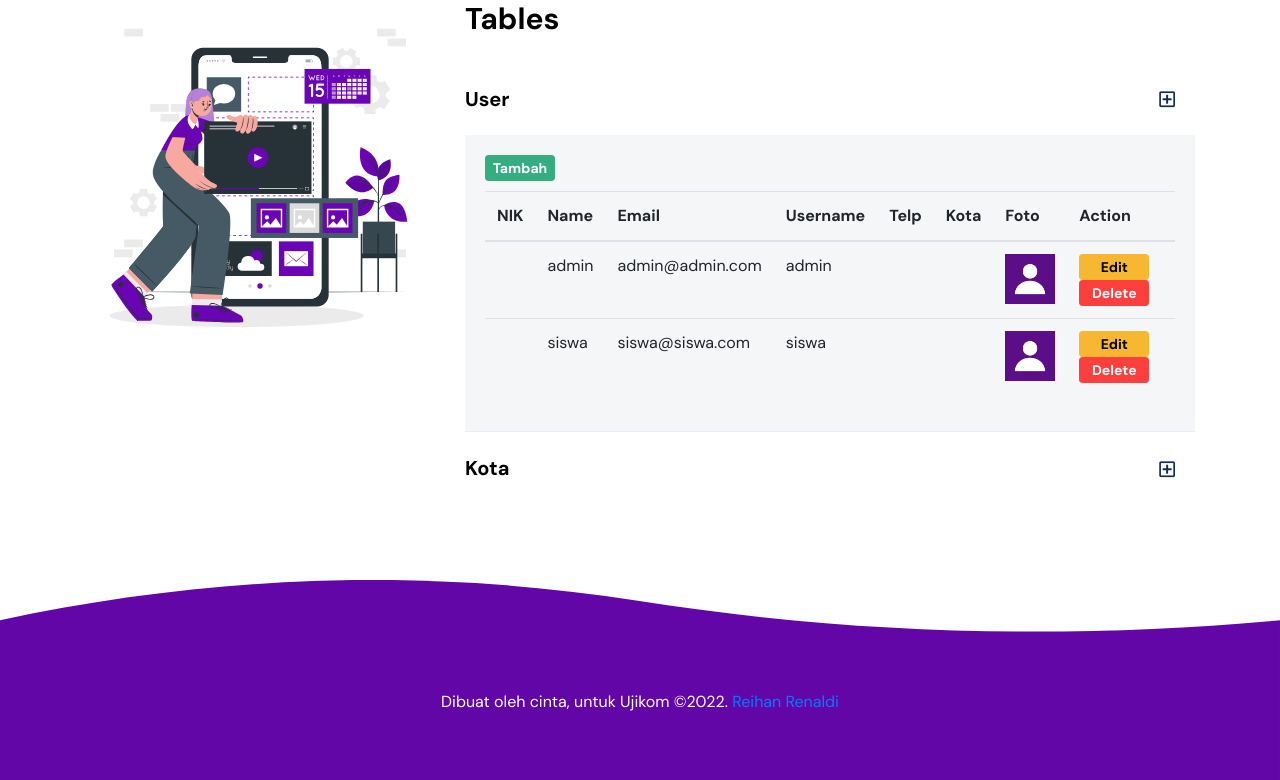
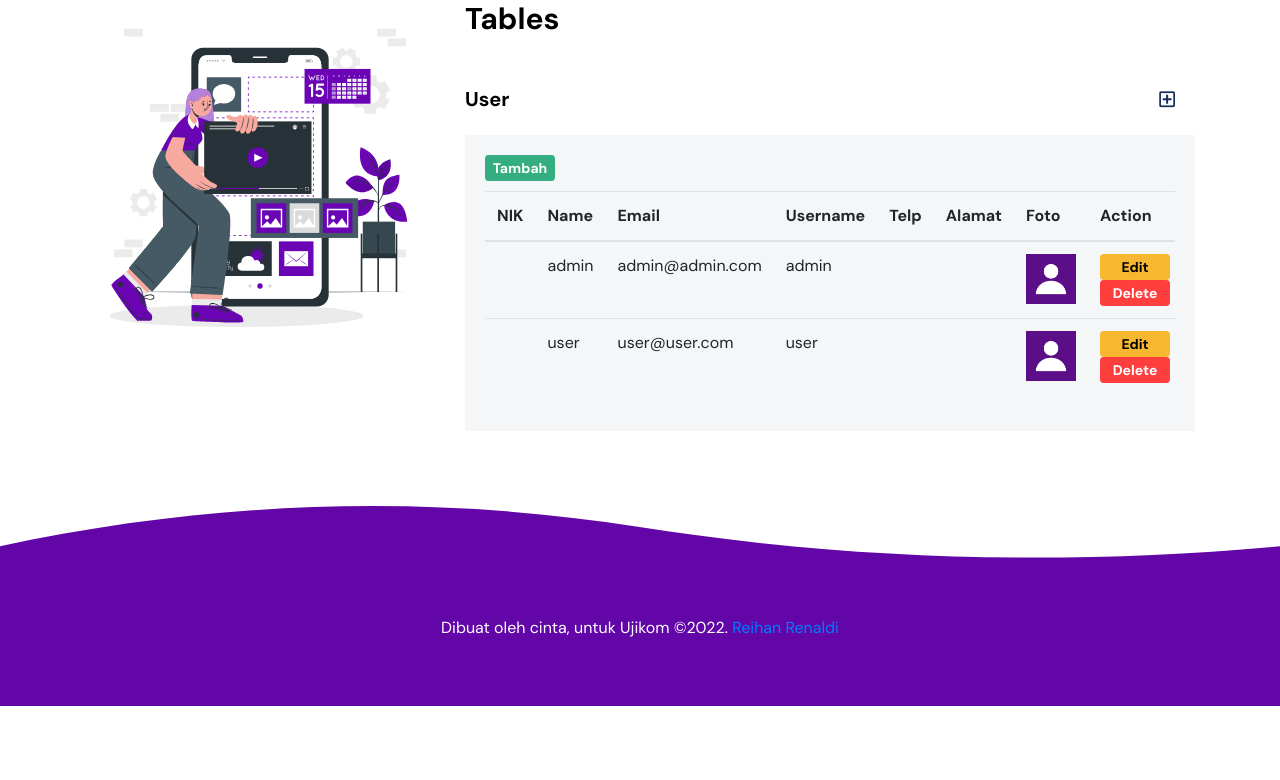
Before and after one commit to reihanrere/peduli-diri, a Laravel app: page /admin/index in a window 1280 px wide, after a click on "User". Shown: the part 182-962 px from the top of the page. After the commit the page ends 888 px from the top, so only its background shows below. Run offline with Laravel 8, Linux system fonts and the light colour scheme; a user stored in the database is signed in; data comes from the database, SQL or seed files in the repository; data that the repository does not hold is empty; some libraries are stand-ins or nearby versions.

Commit message:
update-profile

```diff
--- a/app/Http/Controllers/AdminController.php
+++ b/app/Http/Controllers/AdminController.php
@@ -3,7 +3,6 @@
 namespace App\Http\Controllers;
 
 use Illuminate\Http\Request;
-use \App\Model\kota;
 use \App\Model\Perjalanan;
 use \App\User;
 use Illuminate\Support\Facades\Hash;
@@ -11,17 +10,14 @@ use Illuminate\Support\Facades\Hash;
 class AdminController extends Controller
 {
     public function AdminIndex() {
-
-        $kotas = kota::all();
         $users = User::all();
 
-        return view('admin.index',compact('kotas','users'));
+        return view('admin.index',compact('users'));
 
     }
 
     public function CreateUser(Request $request) {
-        $kota = kota::all();
-        return view('admin.create-user',compact('kota'));
+        return view('admin.create-user');
     }
 
     public function StoreUser(Request $request) {
@@ -34,17 +30,16 @@ class AdminController extends Controller
         $user->password = Hash::make($request->password);
         $user->telp = $request->telp;
         $user->foto = "default.png";
-        $user->kota_id = $request->kota_id;
+        $user->alamat = $request->alamat;
         $user->save();
 
         return redirect('/admin/index');
     }
 
     public function EditUser($id) {
-        $kota = kota::all();
         $user = User::findOrFail($id);
 
-        return view('admin.update-user',compact('kota','user'));
+        return view('admin.update-user',compact('user'));
     }
 
     public function UpdateUser(Request $request, $id) {
@@ -73,36 +68,4 @@ class AdminController extends Controller
         return redirect('/admin/index');
 
     }
-
-    public function CreateKota() {return view('admin.create-kota');}
-
-    public function StoreKota(Request $request) {
-        kota::create($request->all());
-
-        return redirect('/admin/index');
-    }
-
-    public function EditKota($id) {
-        $kota = kota::findOrFail($id);
-
-        return view('admin.update-kota',compact('kota'));
-    }
-
-    public function UpdateKota(Request $request, $id) {
-        $kota = kota::findOrFail($id);
-        $kota->update($request->all());
-        $kota->save();
-
-        return redirect('/admin/index');
-    }
-
-    // public function DeleteKota($id) {
-    //     // $user = User::findOrFail($id);
-    //     $kota = kota::findOrFail($id);
-    //     $kota->delete();
-
-    //     // dd($kota);
-
-    //     return redirect('/admin/index');
-    // }
 }
--- a/app/Http/Controllers/Auth/RegisterController.php
+++ b/app/Http/Controllers/Auth/RegisterController.php
@@ -68,7 +68,7 @@ class RegisterController extends Controller
             'name' => $data['name'],
             'email' => $data['email'],
             'password' => Hash::make($data['password']),
-            'role' => "siswa",
+            'role' => "user",
             'foto' => "default.png"
         ]);
     }
--- a/app/Http/Controllers/HomeController.php
+++ b/app/Http/Controllers/HomeController.php
@@ -41,7 +41,7 @@ class HomeController extends Controller
         if(auth()->user()->role == 'admin') {
             $perjalanan = \App\Model\Perjalanan::with('User')->orderBy('status', 'asc')->get();
             return response()->json(["code" => "00", "message" => "success" , "data" => $perjalanan]);
-        } elseif(auth()->user()->role == 'siswa'){
+        } elseif(auth()->user()->role == 'user'){
             $perjalanan = \App\Model\Perjalanan::where('user_id', auth()->user()->id)
             ->where(function ($query) {
                 $query->where(DB::raw('datediff(now(),created_at)'),"<",3)
--- a/app/Model/kota.php
+++ /dev/null
@@ -1,22 +0,0 @@
-<?php
-
-namespace App\Model;
-
-use Illuminate\Database\Eloquent\Model;
-
-class kota extends Model
-{
-    protected $table = 'kotas';
-
-    protected $fillable = [
-        'id',
-        'nama'
-    ];
-
-    protected $primaryKey = 'id';
-
-    public function User(){
-        return $this->hasMany('App\User', 'kota_id','id');
-    }
-
-}
--- a/resources/views/admin/index.blade.php
+++ b/resources/views/admin/index.blade.php
@@ -32,7 +32,7 @@
                                                     <th>Email</th>
                                                     <th>Username</th>
                                                     <th>Telp</th>
-                                                    <th>Kota</th>
+                                                    <th>Alamat</th>
                                                     <th>Foto</th>
                                                     <th>Action</th>
                                                 </tr>
@@ -45,7 +45,7 @@
                                                         <td>{{ $user->email }}</td>
                                                         <td>{{ $user->username }}</td>
                                                         <td>{{ $user->telp }}</td>
-                                                        <td>{{ $user->kota->nama == null ? "" : $user->kota->nama }}</td>
+                                                        <td>{{ $user->alamat }}</td>
                                                         <td>
                                                             <img src="{{ url('image') }}/{{ $user->foto }}"
                                                             alt="user avatar" style="max-width: 50px;">
@@ -64,40 +64,6 @@
                                 </div>
                             </div>
                         </div>
-                        <div class="card feature-faq-card">
-                            <div class="card-header bg-white" id="featureFaqTwoTitle">
-                                <a href="#featureFaqTwoCollapse" class="d-flex align-items-center" data-toggle="collapse">
-                                    <h5 class="mb-0">Kota</h5> <i class="far fa-plus-square ml-auto"></i>
-                                </a>
-                            </div>
-                            <div id="featureFaqTwoCollapse" class="collapse" aria-labelledby="featureFaqTwoTitle">
-                                <div class="card-body">
-                                    <a href="/admin/create-kota" class="btn btn-success btn-sm" class="btn btn-danger btn-sm"
-                                    style="width: 70px; padding: 5px; margin-bottom: 10px;">Tambah</a>
-                                    <div class="table-responsive">
-                                        <table class="table">
-                                            <thead>
-                                                <tr>
-                                                    <th>Nama Kota</th>
-                                                    <th>Action</th>
-                                                </tr>
-                                            </thead>
-                                            <tbody>
-                                                @foreach ($kotas as $kota)
-                                                    <tr>
-                                                        <td>{{ $kota->nama }}</td>
-                                                        <td>
-                                                            <a href="/admin/edit-kota/{{$kota->id}}" class="btn btn-warning btn-sm"
-                                                                style="width: 70px; padding: 5px">Edit</a>
-                                                        </td>
-                                                    </tr>
-                                                @endforeach
-                                            </tbody>
-                                        </table>
-                                    </div>
-                                </div>
-                            </div>
-                        </div>
                     </div>
                 </div>
             </section>
--- a/routes/web.php
+++ b/routes/web.php
@@ -23,7 +23,7 @@ Route::get('/app', function () {
     return view('layouts.app');
 });
 
-Route::group(['middleware' => ['auth','checkRole:admin,siswa']],function(){{
+Route::group(['middleware' => ['auth','checkRole:admin,user']],function(){{
     Route::get('/home', 'HomeController@index')->name('home');
     Route::get('/profile','HomeController@profileUser');
     Route::put('/profile/update/{id}','HomeController@profileUpdate');
```
Also changed, not shown: database/seeds/UserSeeder.php (+5 -5 lines), resources/views/admin/create-kota.blade.php (deleted, +0 -60 lines), resources/views/admin/create-user.blade.php (+3 -7 lines), resources/views/admin/update-kota.blade.php (deleted, +0 -39 lines), resources/views/admin/update-user.blade.php (+22 -19 lines), public/image/WIN_20220302_10_19_06_Pro.jpg (added).
